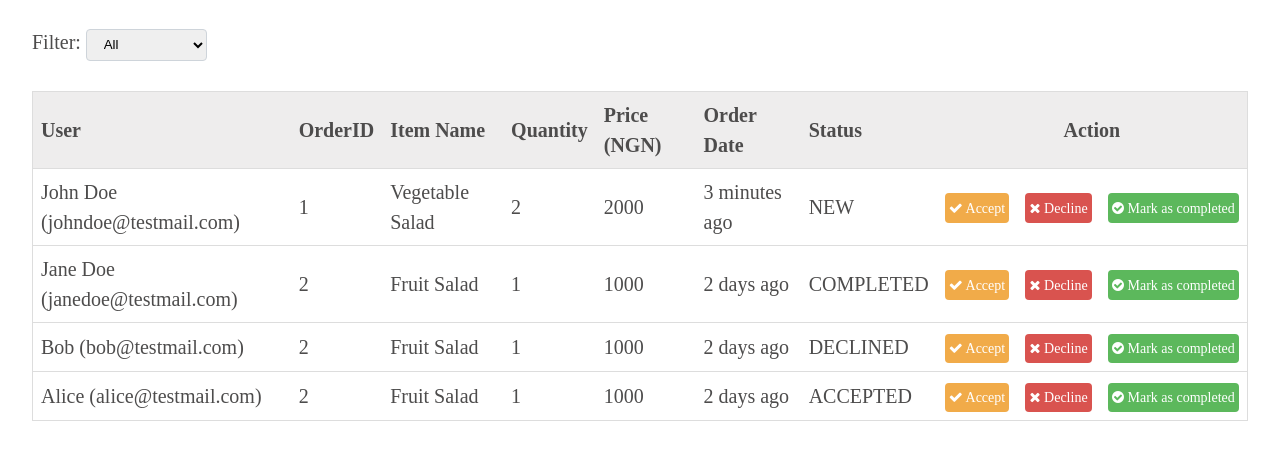
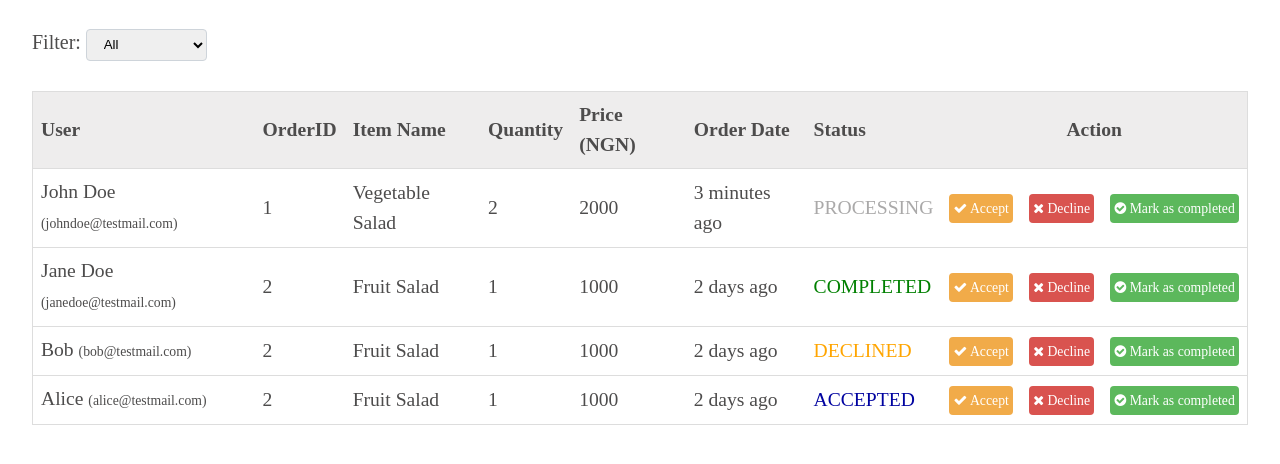
Before and after one commit to AwaMelvine/fast-food-fast, a website: page ui/admin/orders.html in a window 1280 px wide. Shown: the part 116-580 px from the top of the page. Drawn offline with Linux system fonts and the light colour scheme; files that its build step writes are made by us from their sources.

Commit message:
- Reduce the font size of the emails listed on the tables - Use suggestive colors on the text representing the status of an order

```diff
--- a/ui/admin/orders.html
+++ b/ui/admin/orders.html
@@ -90,13 +90,13 @@
         </thead>
         <tbody>
           <tr>
-            <td>John Doe (johndoe@testmail.com)</td>
+            <td>John Doe <small>(johndoe@testmail.com)</small></td>
             <td>1</td>
             <td>Vegetable Salad</td>
             <td>2</td>
             <td>2000</td>
             <td>3 minutes ago</td>
-            <td>NEW</td>
+            <td class="processing">PROCESSING</td>
             <td>
               <a href="#" class="btn btn-orange btn-sm">
                 <i class="fa fa-check"></i> Accept</a>
@@ -111,13 +111,13 @@
             </td>
           </tr>
           <tr>
-            <td>Jane Doe (janedoe@testmail.com)</td>
+            <td>Jane Doe <small>(janedoe@testmail.com)</small></td>
             <td>2</td>
             <td>Fruit Salad</td>
             <td>1</td>
             <td>1000</td>
             <td>2 days ago</td>
-            <td>COMPLETED</td>
+            <td class="completed">COMPLETED</td>
             <td>
               <a href="#" class="btn btn-orange btn-sm">
                 <i class="fa fa-check"></i> Accept</a>
@@ -132,13 +132,13 @@
             </td>
           </tr>
           <tr>
-            <td>Bob (bob@testmail.com)</td>
+            <td>Bob <small>(bob@testmail.com)</small></td>
             <td>2</td>
             <td>Fruit Salad</td>
             <td>1</td>
             <td>1000</td>
             <td>2 days ago</td>
-            <td>DECLINED</td>
+            <td class="declined">DECLINED</td>
             <td>
               <a href="#" class="btn btn-orange btn-sm">
                 <i class="fa fa-check"></i> Accept</a>
@@ -153,13 +153,13 @@
             </td>
           </tr>
           <tr>
-            <td>Alice (alice@testmail.com)</td>
+            <td>Alice <small>(alice@testmail.com)</small></td>
             <td>2</td>
             <td>Fruit Salad</td>
             <td>1</td>
             <td>1000</td>
             <td>2 days ago</td>
-            <td>ACCEPTED</td>
+            <td class="accepted">ACCEPTED</td>
             <td>
               <a href="#" class="btn btn-orange btn-sm">
                 <i class="fa fa-check"></i> Accept</a>
--- a/ui/css/general.css
+++ b/ui/css/general.css
@@ -103,7 +103,7 @@ h6 {
 
 .btn-dark-blue {
   color: #ffffff;
-  background: #96C5F7;
+  background: #7e94aa;
 }
 
 .btn-dark-blue:hover {
@@ -122,7 +122,9 @@ table {
   border-collapse: collapse;
   width: 100%;
   box-sizing: border-box;
+  font-size: .98em;
 }
+
 
 th,
 td {
@@ -141,6 +143,26 @@ tr {
 
 .table-btn-group {
   padding: 15px 10px 15px 0px;
+}
+
+tbody small {
+  font-size: .7em;
+}
+
+.processing {
+  color: #aaa9a9;
+}
+
+.completed {
+  color: green;
+}
+
+.declined {
+  color: orange;
+}
+
+.accepted {
+  color: rgb(0, 3, 160);
 }
 
 .clear {
```
Also changed, not shown: ui/order_history.html (+2 -2 lines).
